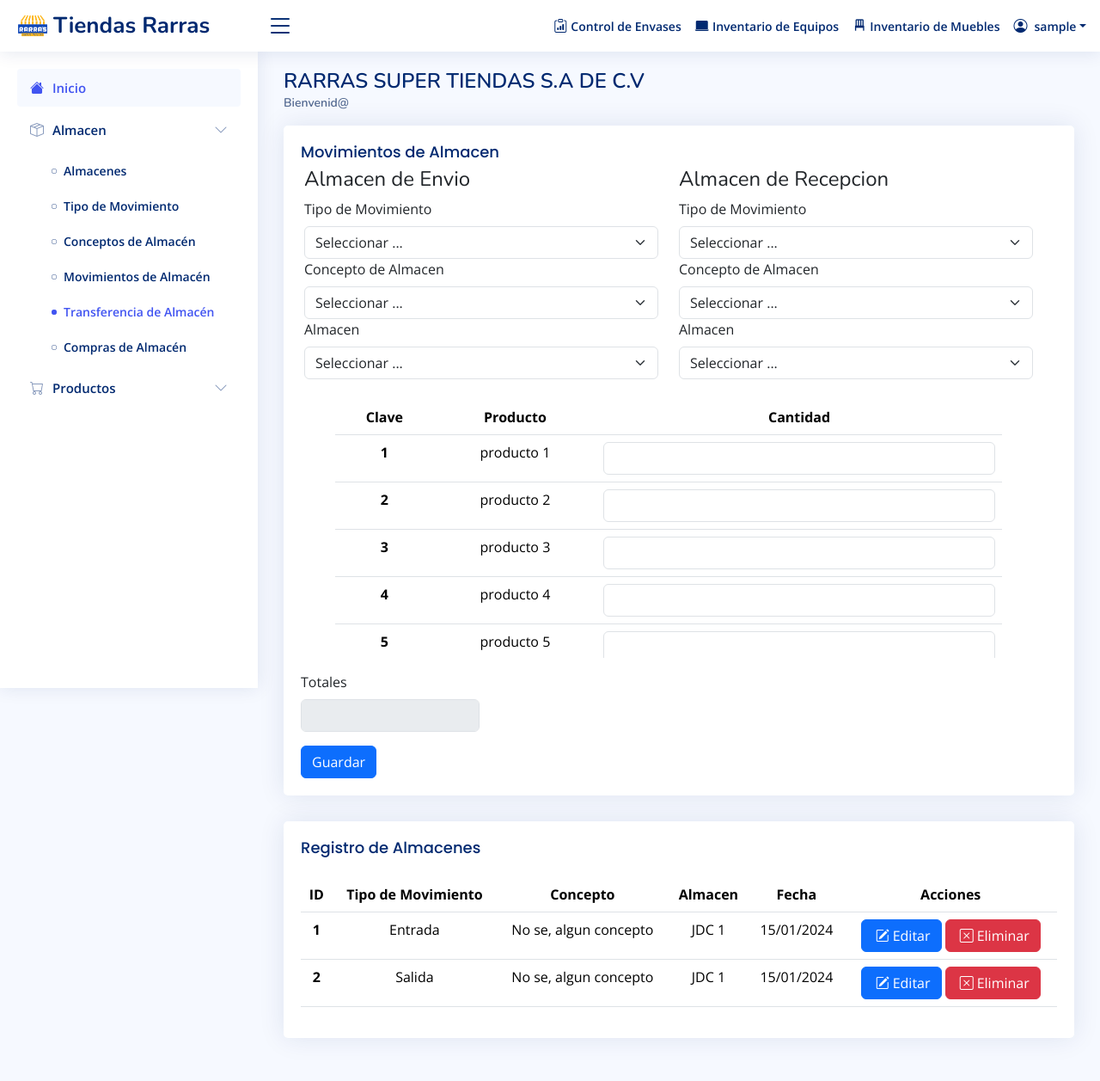
After one commit to erickcasita/rarras-admin, a Django app: page /addtransferwerehouse/ in a window 1280 px wide. The commit adds this page. Shown: the whole page at 86% size. Run offline with Django 5.2, Linux system fonts and the light colour scheme; the visitor is signed in with stand-in values (Sample User, id 1); some libraries are stand-ins or nearby versions.

Commit message:
Vista Transferencia de Almacen, cambio de logo, colores y margenes de botones de edicion y eliminacion

```diff
--- a/profileuser/templates/signup.html
+++ b/profileuser/templates/signup.html
@@ -12,7 +12,7 @@
 
               <div class="pt-4 pb-2">
                 <div class="d-flex justify-content-center py-4">
-                  <img src="{% static 'img/logo.png' %}" alt="">
+                  <img src="{% static 'img/logorarras.png' %}" alt="logo-rarras" width="150px">
                 </div>
                 <p class="text-center">Acceso al sistema</p>
               </div>
--- /dev/null
+++ b/static/js/addtransferwerehouse.js
@@ -0,0 +1,157 @@
+$("#formTransferWarehouse").validate({
+    rules: {
+        werehouseTypeMovementSend: {
+            required: true
+        },
+        werehouseConceptSend: {
+            required: true
+        },
+        werehouseSend: {
+            required: true,
+        },
+        werehouseTypeMovementReception: {
+            required: true
+        },
+        werehouseConceptReception: {
+            required: true
+        },
+        werehouseReception: {
+            required: true,
+        }
+    },
+    messages: {
+        werehouseTypeMovementSend: {
+            required: "Por favor, Seleccione un tipo de movimeinto"
+        },
+        werehouseConceptSend: {
+            required: "Por favor, Seleccione un concepto de almacen"
+        },
+        werehouseSend: {
+            required: "Por favor, Seleccione un almacen"
+        },
+        werehouseTypeMovementReception: {
+            required: "Por favor, Seleccione un tipo de movimeinto"
+        },
+        werehouseConceptReception: {
+            required: "Por favor, Seleccione un concepto de almacen"
+        },
+        werehouseReception: {
+            required: "Por favor, Seleccione un almacen"
+        }
+    },
+    submitHandler: function (form) {
+        form.submit();
+    }
+});
+
+let additionsend = true;
+let additionreception = true;
+
+$("#werehouseTypeMovementSend").change(function () {
+    $.ajax({
+        url: "/addtypemovement/gettypemovement/" + $(this).val(),
+        type: 'POST',
+        data: {
+            'csrfmiddlewaretoken': csrftoken
+        },
+        success: function (res) {
+            $('#werehouseConceptSend').empty();
+            let option = '<option selected disabled value="">Seleccionar ...</option>';
+            Object.entries(res).forEach(([key, value]) => {
+                if (key != 'typemovement') {
+                    option += `<option value="${key}">${value}</option>`;
+
+                }
+
+            })
+            additionsend = res['typemovement'];
+            $('#werehouseConceptSend').append(option);
+        }
+    });
+});
+
+$("#werehouseTypeMovementReception").change(function () {
+    $.ajax({
+        url: "/addtypemovement/gettypemovement/" + $(this).val(),
+        type: 'POST',
+        data: {
+            'csrfmiddlewaretoken': csrftoken
+        },
+        success: function (res) {
+            $('#werehouseConceptReception').empty();
+            let option = '<option selected disabled value="">Seleccionar ...</option>';
+            Object.entries(res).forEach(([key, value]) => {
+                if (key != 'typemovement') {
+                    option += `<option value="${key}">${value}</option>`;
+
+                }
+
+            })
+            additionreception = res['typemovement'];
+            $('#werehouseConceptReception').append(option);
+        }
+    });
+});
+
+$("#tabletransferWerehouse input[type=number]").keyup(function () {
+
+    let val = $(this).val();
+    let input = $(this);
+    let total = 0
+
+    if (additionsend && additionreception) {
+        $("#tabletransferWerehouse input[type=number]").each(function () {
+
+            if (!$(this).val() == '' && !$(this).val() == 0) {
+                total += parseInt($(this).val());
+            }
+        });
+
+        $("#totaltransferWarehouse").val(total);
+    } else {
+        $.ajax({
+            url: "http://127.0.0.1:5500/data/3.json",
+            type: 'GET',
+            dataType: 'json',
+            success: function (res) {
+                let max = parseInt(res['max']);
+                if (val > max) {
+                    Swal.fire({
+                        title: 'Maximo Superado',
+                        text: 'La cantidad maxima del producto es: ' + max,
+                        icon: 'warning',
+                        confirmButtonText: 'Ok',
+                        confirmButtonColor: '#0d6efd'
+                    });
+                    input.val(max);
+                }
+
+                $("#tabletransferWerehouse input[type=number]").each(function () {
+
+                    if (!$(this).val() == '' && !$(this).val() == 0) {
+                        total += parseInt($(this).val());
+                    }
+                });
+
+                $("#totaltransferWarehouse").val(total);
+            }
+        });
+    }
+
+
+});
+
+$(document).ready(function () {
+    $("#tabletransferWerehouse input[type=number]").each(function () {
+        $(this).rules("add", {
+            required: true,
+            digits: true,
+            min: 0,
+            messages: {
+                required: "Cantidad requerida",
+                digits: "La cantidad debe ser un numero entero",
+                min: "La cantidad debe ser un numero positivo"
+            }
+        });
+    });
+});
--- a/static/js/addwerehousepurchasing.js
+++ b/static/js/addwerehousepurchasing.js
@@ -35,10 +35,10 @@ let match = false;
 $("#codeProduct").keyup(function () {
 
     $.ajax({
-        url: "/addproductlist/getpriceproduct/"+ $("#codeProduct").val(),
+        url: "/addproductlist/getpriceproduct/" + $("#codeProduct").val(),
         method: 'POST',
-        data : {
-            'csrfmiddlewaretoken':csrftoken,
+        data: {
+            'csrfmiddlewaretoken': csrftoken,
             'productlist': $("#priceList").val()
         },
         success: function (res) {
@@ -59,6 +59,19 @@ $("#codeProduct").keyup(function () {
 
 $("#add").on("click", function () {
     if (parseInt($("#quantity").val()) > 0 && match) {
+        //nuevo
+        if ($(`#${$("#codeProduct").val() + '-product'}`).length) {
+            Swal.fire({
+                title: 'Producto Existente',
+                text: 'Este producto ya fue agregado a la compra',
+                icon: 'warning',
+                confirmButtonText: 'Ok',
+                confirmButtonColor: '#0d6efd'
+            });
+            return false;
+            match = false; //nuevo
+        }
+        //fin nuevo
         let quantity = parseInt($("#quantity").val());
         let amount = parseFloat($("#quantity").val() * $("#lastCost").val());
         let tr = `<tr id="${$("#codeProduct").val() + '-table'}">
@@ -76,6 +89,16 @@ $("#add").on("click", function () {
         $("#total").val(parseFloat($("#total").val()) + amount);
         add();
         clean();
+    } else {
+        //nuevo
+        Swal.fire({
+            title: 'No hay cantidad o producto',
+            text: 'No se ha establecido una cantidad o producto establecido para la compra',
+            icon: 'warning',
+            confirmButtonText: 'Ok',
+            confirmButtonColor: '#0d6efd'
+        });
+        //fin nuevo
     }
 });
 
@@ -118,6 +141,17 @@ $("#remove").on("click", function () {
         $(`#${$("#codeProduct").val() + '-product'}`).remove();
         $(`#${$("#codeProduct").val() + '-table'}`).remove();
         clean();
+    } else {
+        //nuevo
+        Swal.fire({
+            title: 'Sin existencia en compra',
+            text: 'El producto que intenta borrar no esta en la bolsa de compra',
+            icon: 'warning',
+            confirmButtonText: 'Ok',
+            confirmButtonColor: '#0d6efd'
+        });
+        clean();
+        //fin nuevo
     }
 });
 
--- a/templates/core/base.html
+++ b/templates/core/base.html
@@ -11,11 +11,7 @@
     <meta content="" name="keywords" />
 
     <!-- Favicons -->
-    <link href=" {% static 'img/favicon.png' %}" rel="icon" />
-    <link
-      href="{% static 'img/apple-touch-icon.png' %}"
-      rel="apple-touch-icon"
-    />
+    <link href=" {% static 'img/logorarras.png' %}" rel="icon-rarras" />
 
     <!-- Google Fonts -->
     <link href="https://fonts.gstatic.com" rel="preconnect" />
@@ -59,8 +55,8 @@
     <header id="header" class="header fixed-top d-flex align-items-center">
       <div class="d-flex align-items-center justify-content-between">
         <a href="index.html" class="logo d-flex align-items-center">
-          <img src="{% static '' %}" alt="" />
-          <span class="d-none d-lg-block">NiceAdmin </span>
+          <img src="{% static 'img/logorarras.png' %}" alt="logo-rarras" />
+          <span class="d-none d-lg-block">Tiendas Rarras</span>
         </a>
         <i class="bi bi-list toggle-sidebar-btn"></i>
       </div>
@@ -105,32 +101,6 @@
               class="dropdown-menu dropdown-menu-end dropdown-menu-arrow profile"
             >
               <li>
-                <a class="dropdown-item d-flex align-items-center" href="#">
-                  <i class="bi bi-person"></i>
-                  <span>My Profile</span>
-                </a>
-              </li>
-              <li>
-                <hr class="dropdown-divider" />
-              </li>
-
-              <li>
-                <a class="dropdown-item d-flex align-items-center" href="#">
-                  <i class="bi bi-gear"></i>
-                  <span>Account Settings</span>
-                </a>
-              </li>
-              <li>
-                <hr class="dropdown-divider" />
-              </li>
-
-              <li>
-                <a class="dropdown-item d-flex align-items-center" href="#">
-                  <i class="bi bi-question-circle"></i>
-                  <span>Need Help?</span>
-                </a>
-              </li>
-              <li>
                 <hr class="dropdown-divider" />
               </li>
 
@@ -172,7 +142,7 @@
           </a>
           <ul
             id="components-nav"
-            class="nav-content collapse  {% if request.path == '/addwerehouse/' or  request.path == '/addtypemovement/' or request.path == '/addwerehouseconcept/' or request.path == '/addmovementwerehouse/'  or request.path == '/addwerehousepurchasing/' %} show {% endif %}"
+            class="nav-content collapse  {% if request.path == '/addwerehouse/' or  request.path == '/addtypemovement/' or request.path == '/addwerehouseconcept/' or request.path == '/addmovementwerehouse/'  or request.path == '/addwerehousepurchasing/' or request.path == '/addtransferwerehouse/' %} show {% endif %}"
             data-bs-parent="#sidebar-nav"
           >
             <li>
@@ -193,6 +163,11 @@
             <li>
               <a href="{% url 'addmovementwerehouse' %}" {% if request.path == '/addmovementwerehouse/' %}class="active"{% endif %}>
                 <i class="bi bi-circle"></i><span>Movimientos de Almacén</span>
+              </a>
+            </li>
+            <li>
+              <a href="{% url 'addtransferwerehouse' %}" {% if request.path == '/addtransferwerehouse/' %}class="active"{% endif %}>
+                <i class="bi bi-circle"></i><span>Transferencia de Almacén</span>
               </a>
             </li>
             <li>
@@ -300,6 +275,7 @@
     <script src="{% static 'js/addproductslist.js' %}"></script>
     <script src="{% static 'js/movementwerehouse.js' %}"></script>
     <script src="{% static 'js/addwerehousepurchasing.js' %}"></script>
+    <script src="{% static 'js/addtransferwerehouse.js' %}"></script>
 
 
   </body>
--- a/warehouses/templates/addmovementwerehouse.html
+++ b/warehouses/templates/addmovementwerehouse.html
@@ -1,5 +1,6 @@
 {% extends 'core/base.html' %}
 {% load static %}
+{% block title %}Movimientos de Almacen{% endblock %}
 {% block content %}
 <section class="section dashboard">
     <div class="row">
--- /dev/null
+++ b/warehouses/templates/addtransferwerehouse.html
@@ -0,0 +1,202 @@
+{% extends 'core/base.html' %}
+{% load static %}
+{% block title %}Transferencia de Almacen{% endblock %}
+{% block content %}
+<section class="section dashboard">
+    <div class="row">
+
+        <div class="col-lg-12">
+            <div class="card">
+                <div class="card-body">
+                    <h5 class="card-title">
+                        Movimientos de Almacen
+                    </h5>
+
+                    <!-- Custom Styled Validation -->
+                    <form class="row g-3" id="formTransferWarehouse" method="POST">
+                        {% csrf_token %}
+                        <div class="row">
+                            <div class="col-md-6">
+                                <H4>Almacen de Envio</H4>
+                                <div class="row">
+                                    <input type="hidden" name="typeMovementSend" id="typeMovementSend">
+                                    <div class="col-md-12">
+                                        <label class="form-label">Tipo de Movimiento</label>
+                                        <select class="form-select" id="werehouseTypeMovementSend"
+                                            name="werehouseTypeMovementSend">
+                                            <option selected disabled value="">Seleccionar ...</option>
+                                            <option value="1">Entrada</option>
+                                            <option value="2">Salida</option>
+                                        </select>
+                                    </div>
+
+                                    <div class="col-md-12">
+                                        <label class="form-label">Concepto de Almacen</label>
+                                        <select class="form-select" id="werehouseConceptSend"
+                                            name="werehouseConceptSend">
+                                            <option selected disabled value="">Seleccionar ...</option>
+                                        </select>
+                                    </div>
+                                    <div class="col-md-12">
+                                        <label class="form-label">Almacen</label>
+                                        <select class="form-select" id="werehouseSend" name="werehouseSend">
+                                            <option selected disabled value="">Seleccionar ...</option>
+                                            <option value="1">Almacen 1</option>
+                                            <option value="2">Almacen 2</option>
+                                        </select>
+                                    </div>
+                                </div>
+                            </div>
+
+                            <div class="col-md-6">
+                                <h4>Almacen de Recepcion</h4>
+                                <div class="row">
+                                    <input type="hidden" name="typeMovementReception" id="typeMovementReception">
+                                    <div class="col-md-12">
+                                        <label class="form-label">Tipo de Movimiento</label>
+                                        <select class="form-select" id="werehouseTypeMovementReception"
+                                            name="werehouseTypeMovementReception">
+                                            <option selected disabled value="">Seleccionar ...</option>
+                                            <option value="1">Entrada</option>
+                                            <option value="2">Salida</option>
+                                        </select>
+                                    </div>
+
+                                    <div class="col-md-12">
+                                        <label class="form-label">Concepto de Almacen</label>
+                                        <select class="form-select" id="werehouseConceptReception"
+                                            name="werehouseConceptReception">
+                                            <option selected disabled value="">Seleccionar ...</option>
+                                        </select>
+                                    </div>
+                                    <div class="col-md-12">
+                                        <label class="form-label">Almacen</label>
+                                        <select class="form-select" id="werehouseReception" name="werehouseReception">
+                                            <option selected disabled value="">Seleccionar ...</option>
+                                            <option value="1">Almacen 1</option>
+                                            <option value="2">Almacen 2</option>
+                                        </select>
+                                    </div>
+                                </div>
+                                <br>
+                            </div>
+
+                            <div class="col-md-12 overflow-y-auto ps-5 pe-5" style="height: 300px;">
+                                <table class="table table-hover text-center">
+                                    <thead>
+                                        <tr>
+                                            <th scope="col">Clave</th>
+                                            <th scope="col">Producto</th>
+                                            <th scope="col">Cantidad</th>
+                                        </tr>
+                                    </thead>
+                                    <tbody id="tabletransferWerehouse">
+                                        <tr id="1-product">
+                                            <th scope="row">1</th>
+                                            <td>producto 1</td>
+                                            <td>
+                                                <input type="number" class="form-control" id="1-price" name="1-price">
+                                            </td>
+                                        </tr>
+                                        <tr id="2-product">
+                                            <th scope="row">2</th>
+                                            <td>producto 2</td>
+                                            <td>
+                                                <input type="number" class="form-control" id="2-price" name="2-price">
+                                            </td>
+                                        </tr>
+                                        <tr id="3-product">
+                                            <th scope="row">3</th>
+                                            <td>producto 3</td>
+                                            <td>
+                                                <input type="number" class="form-control" id="3-price" name="3-price">
+                                            </td>
+                                        </tr>
+                                        <tr id="4-product">
+                                            <th scope="row">4</th>
+                                            <td>producto 4</td>
+                                            <td>
+                                                <input type="number" class="form-control" id="4-price" name="4-price">
+                                            </td>
+                                        </tr>
+                                        <tr id="5-product">
+                                            <th scope="row">5</th>
+                                            <td>producto 5</td>
+                                            <td>
+                                                <input type="number" class="form-control" id="5-price" name="5-price">
+                                            </td>
+                                        </tr>
+                                    </tbody>
+                                </table>
+                            </div>
+                        </div>
+
+                        <div class="col-md-3">
+                            <label class="form-label">Totales</label>
+                            <input type="text" class="form-control" name="total" id="totaltransferWarehouse" readonly
+                                disabled>
+                        </div>
+                        <div class="col-md-12">
+                            <button class="btn btn-primary" type="submit">Guardar</button>
+                        </div>
+
+                    </form>
+                    <!-- End Custom Styled Validation -->
+
+                </div>
+            </div>
+
+            <div class="card">
+                <div class="card-body">
+                    <h5 class="card-title">Registro de Almacenes</h5>
+
+                    <!-- Table with hoverable rows -->
+                    <table class="table table-hover text-center">
+                        <thead>
+                            <tr>
+                                <th scope="col">ID</th>
+                                <th scope="col">Tipo de Movimiento</th>
+                                <th scope="col">Concepto</th>
+                                <th scope="col">Almacen</th>
+                                <th scope="col">Fecha</th>
+                                <th scope="col">Acciones</th>
+                            </tr>
+                        </thead>
+                        <tbody>
+                            <tr>
+                                <th scope="row">1</th>
+                                <td>Entrada</td>
+                                <td>No se, algun concepto</td>
+                                <td>JDC 1</td>
+                                <td>15/01/2024</td>
+                                <td>
+                                    <button type="button" class="btn btn-primary"><i
+                                            class="bi bi-pencil-square m-1"></i>Editar</button>
+                                    <button type="button" class="btn btn-danger"><i
+                                            class="bi bi-x-square m-1"></i>Eliminar</button>
+                                </td>
+                            </tr>
+                            <tr>
+                                <th scope="row">2</th>
+                                <td>Salida</td>
+                                <td>No se, algun concepto</td>
+                                <td>JDC 1</td>
+                                <td>15/01/2024</td>
+                                <td>
+                                    <button type="button" class="btn btn-primary"><i
+                                            class="bi bi-pencil-square m-1"></i>Editar</button>
+                                    <button type="button" class="btn btn-danger"><i
+                                            class="bi bi-x-square m-1"></i>Eliminar</button>
+                                </td>
+                            </tr>
+                        </tbody>
+                    </table>
+                    <!-- End Table with hoverable rows -->
+
+                </div>
+            </div>
+        </div>
+
+    </div>
+</section>
+{% endblock %}
--- a/warehouses/templates/addtypemovement.html
+++ b/warehouses/templates/addtypemovement.html
@@ -1,5 +1,6 @@
 {% extends 'core/base.html' %}
 {% load static %}
+{% block title %}Tipo de Movimiento{% endblock %}
 {% block content %}
 <section class="section dashboard">
     <div class="row">
--- a/warehouses/templates/addwerehouseconcept.html
+++ b/warehouses/templates/addwerehouseconcept.html
@@ -1,5 +1,6 @@
 {% extends 'core/base.html' %}
 {% load static %}
+{% block title %}Conceptos de Almacen{% endblock %}
 {% block content %}
 
 
--- a/warehouses/templates/addwerehousepurchasing.html
+++ b/warehouses/templates/addwerehousepurchasing.html
@@ -1,5 +1,6 @@
 {% extends 'core/base.html' %}
 {% load static %}
+{% block title %}Compras de Almacen{% endblock %}
 {% block content %}
 
 <section class="section dashboard">
--- a/warehouses/templates/edittypemovement.html
+++ b/warehouses/templates/edittypemovement.html
@@ -1,5 +1,6 @@
 {% extends 'core/base.html' %}
 {% load static %}
+{% block title %}Tipo de Movimientos{% endblock %}
 {% block content %}
 
 <section class="section dashboard">
--- a/warehouses/templates/editwerehouseconcept.html
+++ b/warehouses/templates/editwerehouseconcept.html
@@ -1,5 +1,6 @@
 {% extends 'core/base.html' %}
 {% load static %}
+{% block title %}Conceptos de Almacen{% endblock %}
 {% block content %}
 
 <section class="section dashboard">
--- a/warehouses/templates/editwerehouses.html
+++ b/warehouses/templates/editwerehouses.html
@@ -1,5 +1,6 @@
 {% extends 'core/base.html' %}
 {% load static %}
+{% block title %}Almacen{% endblock %}
 {% block content %}
 
 <section class="section dashboard">
--- a/warehouses/urls.py
+++ b/warehouses/urls.py
@@ -17,6 +17,7 @@ urlpatterns = [
     path('addwerehouseconcept/delete/<int:werehouseconcept_id>',views.deletewerehouseconcept, name='deletewerehouseconcept'),
     path('addmovementwerehouse/',views.addmovementwerehouse, name='addmovementwerehouse'),
     path('addmovementwerehouse/showreportsmovements/<int:werehousemovement_id>',views.showreportmovements, name='showreportmovements'),
+    path('addtransferwerehouse/',views.addtransferwerehouse, name='addtransferwerehouse'),
 
 
 ]
--- a/warehouses/views.py
+++ b/warehouses/views.py
@@ -339,3 +339,13 @@ def showreportpurchasing(request, werehousepurchasings_id):
     if pisa_status.err:
        return HttpResponse('We had some errors <pre>' + html + '</pre>')
     return response
+
+@login_required
+
+def addtransferwerehouse(request):
+    if request.method ==  'GET':
+
+        return render(request, 'addtransferwerehouse.html', {})
+    else:
+        print (request.POST)
+        return HttpResponseRedirect('/addtransferwerehouse/')
```
Also changed, not shown: templates/core/base-login.html (+2 -5 lines).
